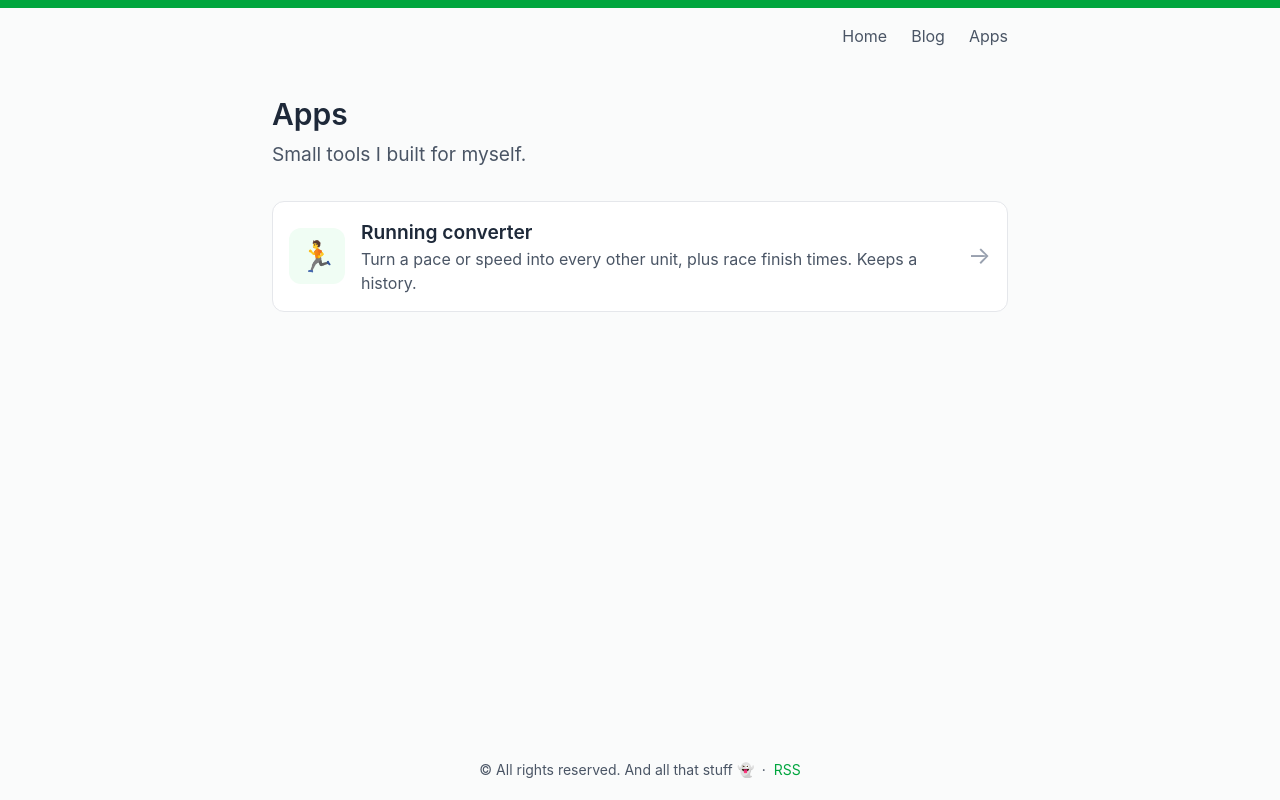
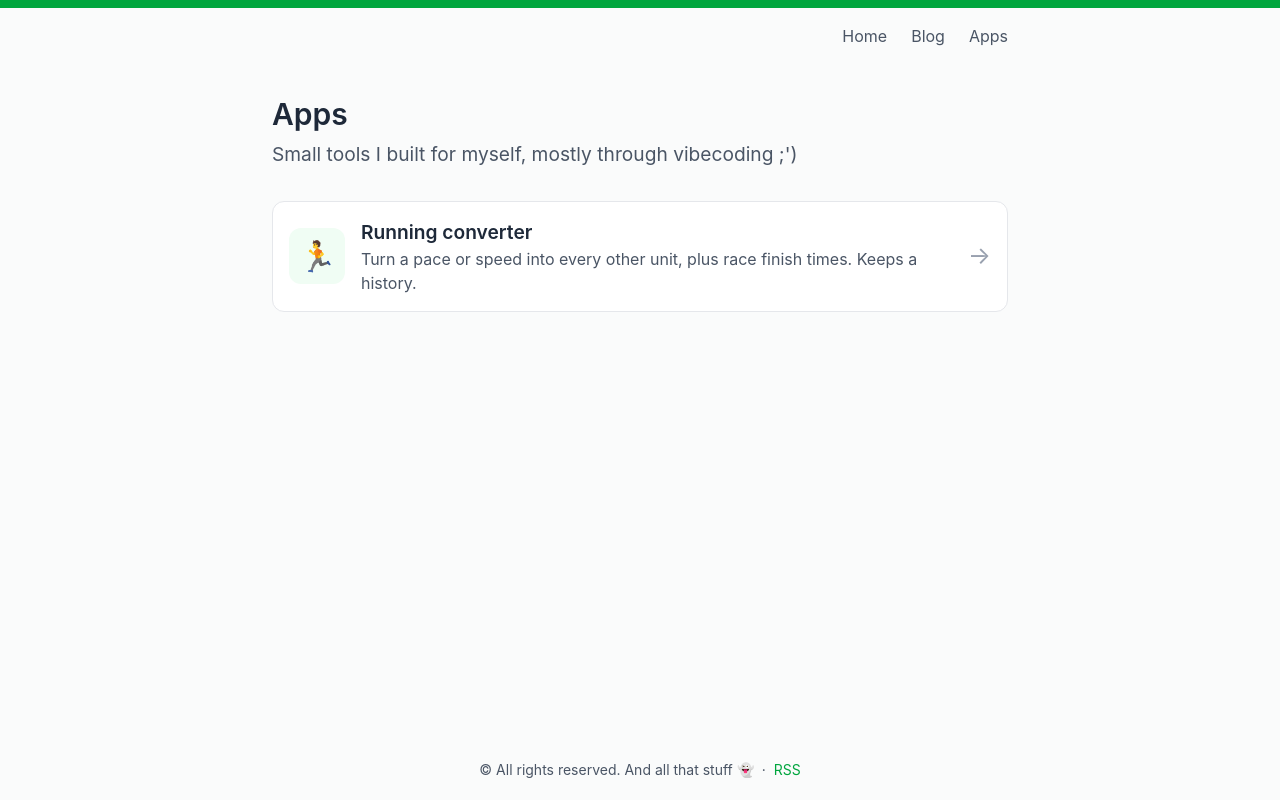
Before and after one commit to pebabion/pebabion.github.io, an Astro site: page /apps in a window 1280 px wide. Built offline with nearby package versions, Linux system fonts and the light colour scheme; Astro itself is replaced by a stand-in of ours.

Commit message:
copy(apps): update intro line
Co-Authored-By: Claude Opus 5.5 <noreply@anthropic.com>

```diff
--- a/src/pages/apps/index.astro
+++ b/src/pages/apps/index.astro
@@ -5,7 +5,7 @@ import Base from "../../layouts/Base.astro";
 
 <Base title="Apps · pebabion" description="Small apps built by pebabion">
   <h1 class="mt-8 mb-2 text-3xl font-semibold">Apps</h1>
-  <p class="mb-8 text-gray-600 dark:text-gray-400">Small tools I built for myself.</p>
+  <p class="mb-8 text-gray-600 dark:text-gray-400">Small tools I built for myself, mostly through vibecoding ;')</p>
   <ul class="mb-12 space-y-3">
     {
       apps.map((app) => (
```
